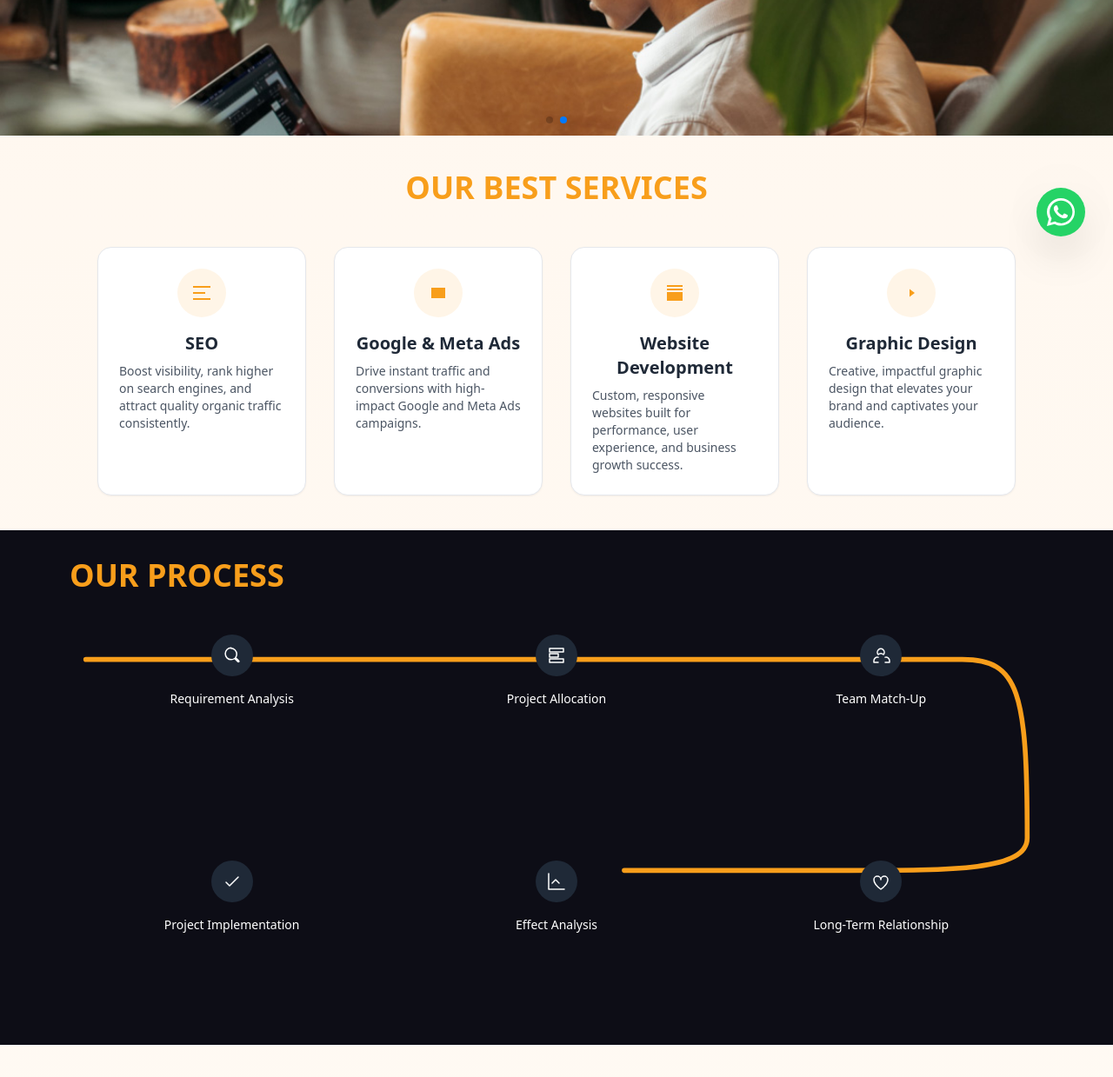
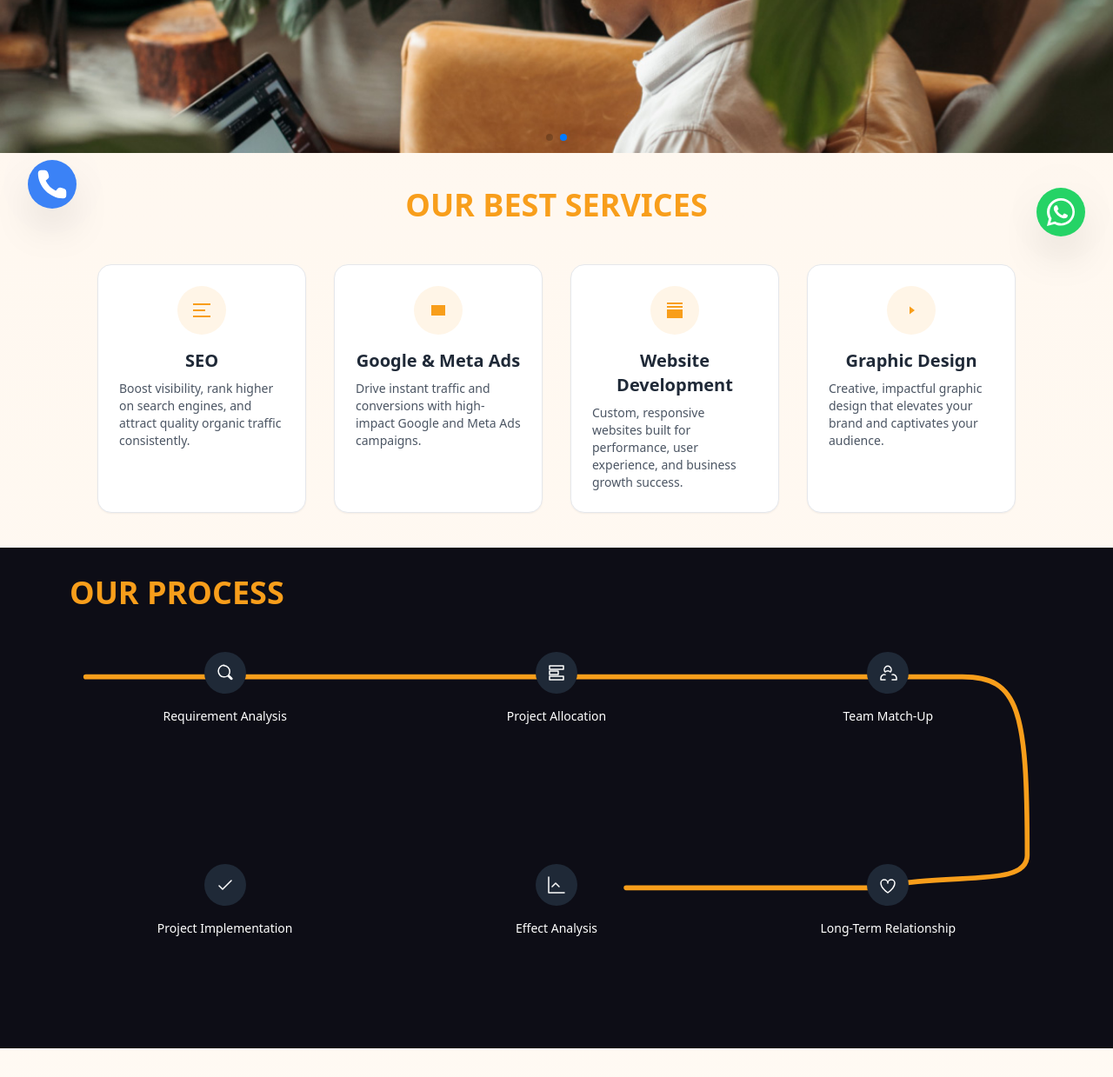
Before and after one commit to webdeveloperdmt01/digitalMarketingAgency, a plain HTML site: page index.html in a window 1280 px wide. Shown: the part 432-1671 px from the top of the page at 87% size. Drawn offline with nearby package versions, Linux system fonts and the light colour scheme.

Commit message:
final push

```diff
--- a/index.html
+++ b/index.html
@@ -102,7 +102,7 @@
 
   <!-- Hero Section -->
   <section class="relative overflow-hidden">
-    <div class="swiper myHeroSwiper h-[500px]">
+    <div class="swiper myHeroSwiper h-[360px] md:h-[520px]">
       <div class="swiper-wrapper">
         <div class="swiper-slide bg-[url('./assests/images/blogImg8.jpg')] bg-cover bg-center text-white flex items-center justify-center">
           <div class="text-center px-5 md:px-20">
@@ -171,18 +171,18 @@
   <!-- Services Section Ends -->
 
   <!-- Our Process -->
-<section id="process" class="bg-[#0D0D16] text-white pt-8 pb-32 px-5 md:px-20 overflow-hidden relative">
-<h2 class="text-2xl md:text-3xl lg:text-4xl font-bold mb-6 md:mb-8 lg:mb-12 text-[#f89e1b] uppercase">Our Process</h2>
+<section id="process" class="bg-[#0D0D16] text-white pt-8 pb-32 px-4 sm:px-8 md:px-20 overflow-hidden relative">
+  <h2 class="text-2xl md:text-3xl lg:text-4xl font-bold mb-6 md:mb-8 lg:mb-12 text-[#f89e1b] uppercase">Our Process</h2>
 
   <div class="max-w-7xl mx-auto relative z-10">
 
-    <!-- SVG Curved Path -->
-    <svg id="timeline-svg" viewBox="0 0 1200 300" class="absolute w-full h-[300px] top-0 left-0 pointer-events-none z-0">
+    <!-- SVG Curved Path (hidden on small screens) -->
+    <svg id="timeline-svg" viewBox="0 0 1200 300" class="absolute w-full h-[300px] top-0 left-0 pointer-events-none z-0 hidden sm:block">
       <path id="timeline-path"
         d="M20 20
           H1100
           C1170 20 1180 60 1180 240
-          C1180 280 1090 280 960 280
+          C1180 280 1090 260 990 280
           H20"
         stroke="#f89e1b"
         stroke-width="6"
@@ -193,71 +193,73 @@
       />
     </svg>
 
-    <!-- Process Steps -->
-    <div class="grid grid-cols-3 gap-y-44 relative z-20">
+    <!-- Process Steps Grid -->
+    <div class="grid grid-cols-1 sm:grid-cols-2 lg:grid-cols-3 gap-y-16 sm:gap-y-20 lg:gap-y-40 gap-x-6 relative z-20">
 
-      <!-- Step 1: Requirement Analysis -->
-      <div class="col-span-1 flex flex-col items-center">
+      <!-- Step 1 -->
+      <div class="flex flex-col items-center text-center">
         <div class="w-12 h-12 rounded-full bg-gray-800 flex items-center justify-center mb-4">
           <svg class="w-6 h-6 text-white" fill="none" stroke="currentColor" stroke-width="1.5" viewBox="0 0 24 24">
             <path stroke-linecap="round" stroke-linejoin="round" d="M10.5 3.75A6.75 6.75 0 0117.25 10.5c0 1.5-.5 2.9-1.4 3.95l3.8 3.8a.75.75 0 11-1.06 1.06l-3.8-3.8a6.73 6.73 0 01-3.95 1.35 6.75 6.75 0 110-13.5z" />
           </svg>
         </div>
-        <p class="text-sm text-center">Requirement Analysis</p>
+        <p class="text-sm">Requirement Analysis</p>
       </div>
 
-      <!-- Step 2: Project Allocation -->
-      <div class="col-span-1 flex flex-col items-center">
+      <!-- Step 2 -->
+      <div class="flex flex-col items-center text-center">
         <div class="w-12 h-12 rounded-full bg-gray-800 flex items-center justify-center mb-4">
           <svg class="w-6 h-6 text-white" fill="none" stroke="currentColor" stroke-width="1.5" viewBox="0 0 24 24">
             <path stroke-linecap="round" stroke-linejoin="round" d="M4 4h16v4H4zM4 10h10v4H4zM4 16h16v4H4z" />
           </svg>
         </div>
-        <p class="text-sm text-center">Project Allocation</p>
+        <p class="text-sm">Project Allocation</p>
       </div>
 
-      <!-- Step 3: Team Match-Up -->
-      <div class="col-span-1 flex flex-col items-center">
+      <!-- Step 3 -->
+      <div class="flex flex-col items-center text-center">
         <div class="w-12 h-12 rounded-full bg-gray-800 flex items-center justify-center mb-4">
           <svg class="w-6 h-6 text-white" fill="none" stroke="currentColor" stroke-width="1.5" viewBox="0 0 24 24">
             <path stroke-linecap="round" stroke-linejoin="round" d="M17 20h5v-2a4 4 0 00-5-3.87M9 20H4v-2a4 4 0 015-3.87M15 11a4 4 0 10-6 0m6 0a4 4 0 00-6 0" />
           </svg>
         </div>
-        <p class="text-sm text-center">Team Match-Up</p>
+        <p class="text-sm">Team Match-Up</p>
       </div>
 
-      <!-- Step 4: Project Implementation -->
-      <div class="col-span-1 flex flex-col items-center">
+      <!-- Step 4 -->
+      <div class="flex flex-col items-center text-center">
         <div class="w-12 h-12 rounded-full bg-gray-800 flex items-center justify-center mb-4">
           <svg class="w-6 h-6 text-white" fill="none" stroke="currentColor" stroke-width="1.5" viewBox="0 0 24 24">
             <path stroke-linecap="round" stroke-linejoin="round" d="M5 13l4 4L19 7" />
           </svg>
         </div>
-        <p class="text-sm text-center">Project Implementation</p>
+        <p class="text-sm">Project Implementation</p>
       </div>
 
-      <!-- Step 5: Effect Analysis -->
-      <div class="col-span-1 flex flex-col items-center">
+      <!-- Step 5 -->
+      <div class="flex flex-col items-center text-center">
         <div class="w-12 h-12 rounded-full bg-gray-800 flex items-center justify-center mb-4">
           <svg class="w-6 h-6 text-white" fill="none" stroke="currentColor" stroke-width="1.5" viewBox="0 0 24 24">
             <path stroke-linecap="round" stroke-linejoin="round" d="M3 3v18h18M7 14l4-4 4 4" />
           </svg>
         </div>
-        <p class="text-sm text-center">Effect Analysis</p>
+        <p class="text-sm">Effect Analysis</p>
       </div>
 
-      <!-- Step 6: Long-Term Relationship -->
-      <div class="col-span-1 flex flex-col items-center">
+      <!-- Step 6 -->
+      <div class="flex flex-col items-center text-center">
         <div class="w-12 h-12 rounded-full bg-gray-800 flex items-center justify-center mb-4">
           <svg class="w-6 h-6 text-white" fill="none" stroke="currentColor" stroke-width="1.5" viewBox="0 0 24 24">
             <path stroke-linecap="round" stroke-linejoin="round" d="M12 21C6.5 17 4 14 4 10a4 4 0 118 0 4 4 0 018 0c0 4-2.5 7-8 11z" />
           </svg>
         </div>
-        <p class="text-sm text-center">Long-Term Relationship</p>
+        <p class="text-sm">Long-Term Relationship</p>
       </div>
+
     </div>
   </div>
 </section>
+
   <!-- Our Process Ends -->
 
   <!-- Why Choose Us Section Starts-->
@@ -687,6 +689,27 @@ Internationally recognized and nationally awarded, we deliver powerful technolog
   </div>
 </a>
 
+<!-- Floating call Button -->
+<a href="tel:+917290969680" target="_blank"
+   class="fixed bottom-32 md:bottom-42 left-8 z-50 group"
+   aria-label="Call Now">
+
+  <!-- Pulse background -->
+  <span class="absolute inset-0 rounded-full bg-blue-600 opacity-80 animate-ping z-[-1]"
+        style="animation-duration: 2.5s;"></span>
+
+  <!-- Call button -->
+  <div class="bg-blue-500 hover:bg-blue-600 text-white p-2 rounded-full shadow-2xl transition-transform duration-300 flex items-center justify-center group-hover:scale-110">
+    <svg xmlns="http://www.w3.org/2000/svg"
+         viewBox="0 0 24 24"
+         fill="currentColor"
+         class="w-10 h-10">
+      <path d="M2.25 4.5A2.25 2.25 0 014.5 2.25h2.379a2.25 2.25 0 012.121 1.515l.645 1.935a2.25 2.25 0 01-.519 2.343L7.53 9.48a14.25 14.25 0 006.99 6.99l1.437-1.597a2.25 2.25 0 012.343-.519l1.935.645a2.25 2.25 0 011.515 2.121V19.5a2.25 2.25 0 01-2.25 2.25H19.5C10.492 21.75 2.25 13.508 2.25 4.5V4.5z"/>
+    </svg>
+  </div>
+</a>
+
+
   <!-- Scripts -->
   <script src="https://unpkg.com/swiper/swiper-bundle.min.js"></script>
   <script src="https://unpkg.com/aos@2.3.4/dist/aos.js"></script>
```
